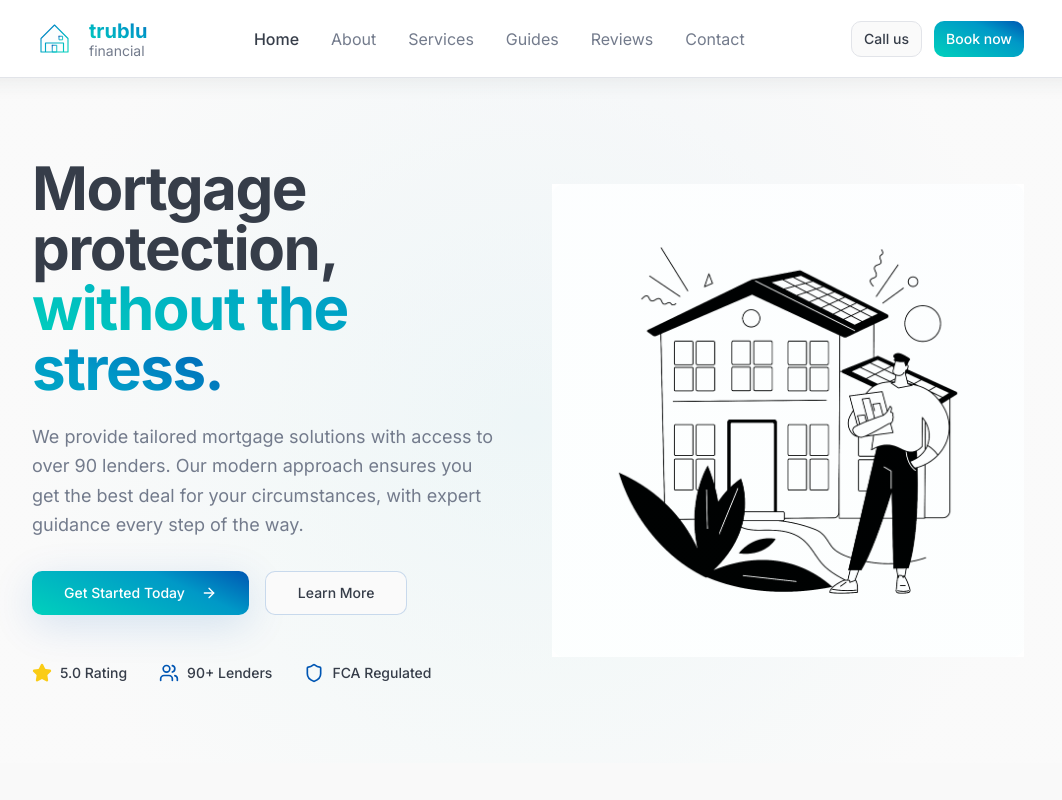
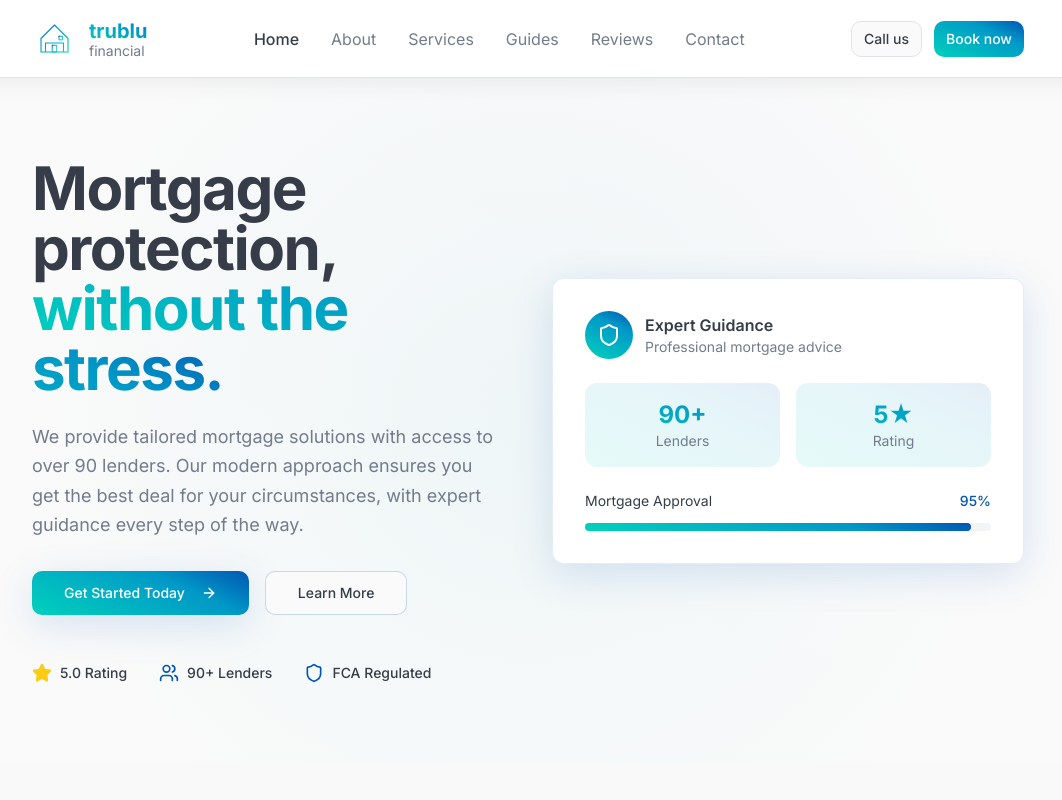
Before and after one commit to joe-hireable/trublu-brand-renewal, a React (Vite) app: page / in a window 1280 px wide. Shown: the top 800 px of the page, without its empty margins (112-1174 px from the left). Built offline with nearby package versions, Linux system fonts and the light colour scheme.

Commit message:
Reverted to commit f7857104196fdf0ea104c706ce73446cb466036d

```diff
--- a/src/components/HeroSection.tsx
+++ b/src/components/HeroSection.tsx
@@ -52,17 +52,42 @@ const HeroSection = () => {
             </div>
           </div>
 
-          {/* Hero image */}
+          {/* Visual element */}
           <div className="relative animate-scale-in">
-            <div className="relative">
-              <img
-                src="/lovable-uploads/0ae6e3b5-402a-42c0-93a8-0cc8ae3ce0d8.png"
-                alt="Person reviewing mortgage plans in front of house with solar panels"
-                className="w-full h-auto max-w-lg mx-auto"
-              />
-              {/* Subtle gradient overlay for brand integration */}
-              <div className="absolute inset-0 brand-gradient-subtle opacity-10 rounded-lg" />
-            </div>
+            <Card className="p-8 shadow-brand bg-gradient-to-br from-card to-card/50 backdrop-blur-sm border-primary/10">
+              <div className="space-y-6">
+                <div className="flex items-center gap-3">
+                  <div className="w-12 h-12 rounded-full brand-gradient flex items-center justify-center">
+                    <Shield className="h-6 w-6 text-white" />
+                  </div>
+                  <div>
+                    <h3 className="font-semibold">Expert Guidance</h3>
+                    <p className="text-sm text-muted-foreground">Professional mortgage advice</p>
+                  </div>
+                </div>
+
+                <div className="grid grid-cols-2 gap-4">
+                  <div className="text-center p-4 bg-brand-gradient-subtle rounded-lg">
+                    <div className="text-2xl font-bold text-gradient">90+</div>
+                    <div className="text-sm text-muted-foreground">Lenders</div>
+                  </div>
+                  <div className="text-center p-4 bg-brand-gradient-subtle rounded-lg">
+                    <div className="text-2xl font-bold text-gradient">5★</div>
+                    <div className="text-sm text-muted-foreground">Rating</div>
+                  </div>
+                </div>
+
+                <div className="space-y-3">
+                  <div className="flex justify-between items-center">
+                    <span className="text-sm">Mortgage Approval</span>
+                    <span className="text-sm font-medium text-primary">95%</span>
+                  </div>
+                  <div className="w-full bg-muted rounded-full h-2">
+                    <div className="brand-gradient h-2 rounded-full" style={{ width: '95%' }} />
+                  </div>
+                </div>
+              </div>
+            </Card>
           </div>
         </div>
       </div>
```
Also changed, not shown: public/lovable-uploads/0ae6e3b5-402a-42c0-93a8-0cc8ae3ce0d8.png (deleted).
